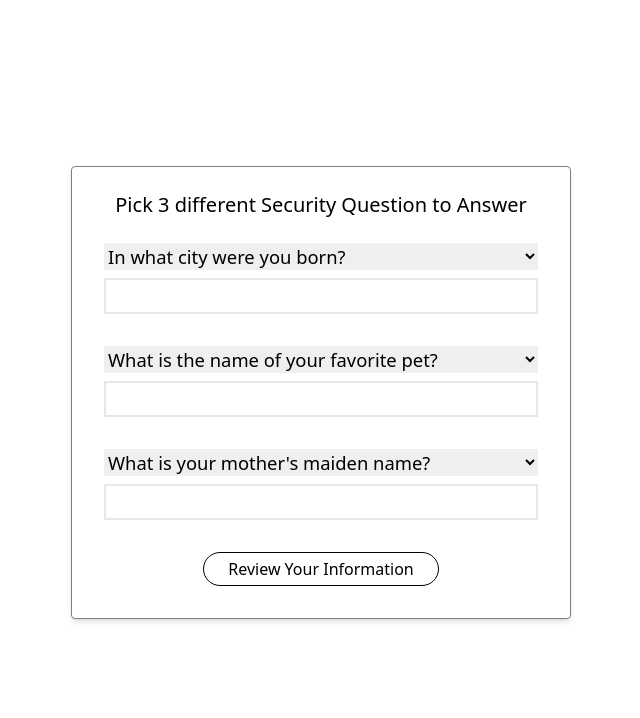
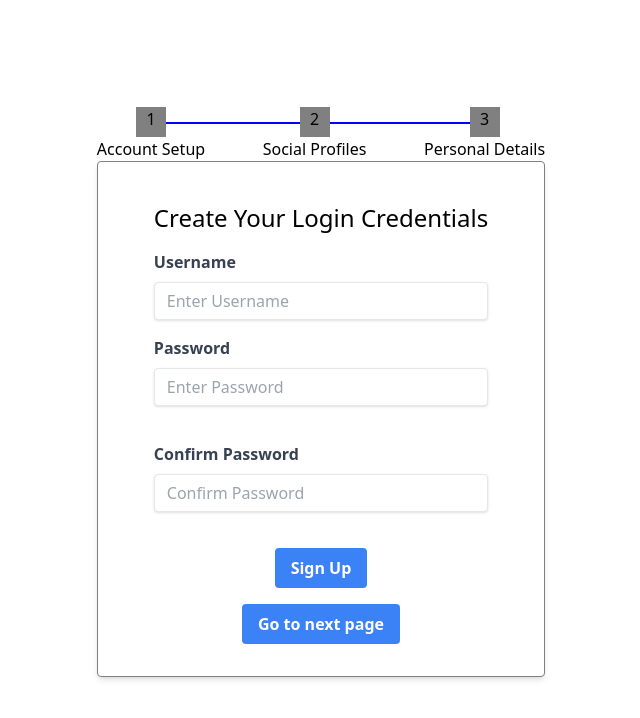
Before and after one commit to ssama8/EventstaGram, a React (Create React App) app in the folder client/: page /signup in a window 1280 px wide. Shown: the top 718 px of the page, without its empty margins (319-959 px from the left). Built offline with nearby package versions, Linux system fonts and the light colour scheme.

Commit message:
Added a form reducer to manage the state of the 3 step signup form

```diff
--- /dev/null
+++ b/client/src/components/authcomponents/EditInformation.js
@@ -0,0 +1,7 @@
+import React from "react";
+
+const EditInformation = () => {
+	return <div>EditInformation</div>;
+};
+
+export default EditInformation;
--- /dev/null
+++ b/client/src/components/authcomponents/FormRibbon.js
@@ -0,0 +1,49 @@
+import React from "react";
+import styled from "styled-components";
+const FormRibbon = () => {
+	return (
+		<Wrapper className='relative flex justify-between text-center'>
+			<div className='flex flex-col items-center'>
+				<div className='box'>
+					<span> 1</span>
+				</div>
+				<p>Account Setup</p>
+			</div>
+			<div className='flex flex-col items-center'>
+				<div className='box'>
+					<span> 2</span>
+				</div>
+				<p>Social Profiles</p>
+			</div>
+			<div className='flex flex-col items-center'>
+				<div className='box'>
+					<span>3</span>
+				</div>
+				<p>Personal Details</p>
+			</div>
+
+			<div className='line absolute'></div>
+		</Wrapper>
+	);
+};
+
+export default FormRibbon;
+const Wrapper = styled.section`
+	// div {
+	// 	background: green;
+	// }
+	.box {
+		background: grey;
+		width: 30px;
+		height: 30px;
+		// background: blue;
+	}
+	.line {
+		background: blue;
+		height: 2px;
+		left: 10%;
+		width: 80%;
+		top: 15px;
+		z-index: -1;
+	}
+`;
--- a/client/src/components/authcomponents/FunFact.js
+++ b/client/src/components/authcomponents/FunFact.js
@@ -2,16 +2,16 @@ import React from "react";
 
 const FunFact = () => {
 	return (
-		<div>
+		<div className='flex flex-col '>
 			<p>Whats one fun fact about you that nobody else knows?</p>
 			<input
 				type='text'
 				name=''
 				id=''
-				className='border-black border-2 my-4'
+				className='border-2 p-2 my-4 w-full'
 				placeholder='Enter here'
 			/>
-			<p className='text-xs'>
+			<p className='text-xs mb-3'>
 				PS: This will be referenced if you ever forget your login information
 			</p>
 		</div>
--- a/client/src/components/authcomponents/InitalSignUp.js
+++ b/client/src/components/authcomponents/InitalSignUp.js
@@ -18,11 +18,12 @@ const InitalSignUp = () => {
 		);
 	};
 	return (
-		<>
+		<div className='px-6'>
+			<h2 className='text-2xl my-4'>Create Your Login Credentials</h2>
 			<p className='error'>{message}</p>
 			<div className='mb-4'>
 				<label
-					className='block text-gray-700 text-sm font-bold mb-2'
+					className='block text-gray-700 text-l font-bold mb-2'
 					htmlFor='username'>
 					Username
 				</label>
@@ -38,7 +39,7 @@ const InitalSignUp = () => {
 
 			<div className='mb-6'>
 				<label
-					className='block text-gray-700 text-sm font-bold mb-2'
+					className='block text-gray-700 text-l font-bold mb-2'
 					htmlFor='password'>
 					Password
 				</label>
@@ -53,7 +54,7 @@ const InitalSignUp = () => {
 			</div>
 			<div className='mb-6'>
 				<label
-					className='block text-gray-700 text-sm font-bold mb-2'
+					className='block text-gray-700 text-l font-bold mb-2'
 					htmlFor='password'>
 					Confirm Password
 				</label>
@@ -74,7 +75,13 @@ const InitalSignUp = () => {
 					Sign Up
 				</button>
 			</div>
-		</>
+			<div className='text-center mt-4'>
+				<button className='bg-blue-500 hover:bg-blue-700 text-white font-bold py-2 px-4 rounded focus:outline-none focus:shadow-outline'>
+					{" "}
+					Go to next page
+				</button>
+			</div>
+		</div>
 	);
 };
 
--- /dev/null
+++ b/client/src/components/authcomponents/PersonalDetails.js
@@ -0,0 +1,15 @@
+import React from "react";
+
+import SecQuestionsContainer from "./SecQuestionsContainer";
+import FunFact from "./FunFact";
+const PersonalDetails = () => {
+	return (
+		<>
+			<SecQuestionsContainer />
+			<FunFact />
+			<button className='btn'>Review Your Information</button>
+		</>
+	);
+};
+
+export default PersonalDetails;
--- a/client/src/components/authcomponents/SecQuestionsContainer.js
+++ b/client/src/components/authcomponents/SecQuestionsContainer.js
@@ -81,10 +81,7 @@ const SecQuestionsContainer = () => {
 				name=''
 				id=''
 				value={question3.value}
-				onChange={handleThirdDropdown}
-
-				// className='border-black border-2'
-			>
+				onChange={handleThirdDropdown}>
 				{question3.choices.map((question, idx) => {
 					return (
 						<option value={question} key={idx}>
@@ -99,7 +96,6 @@ const SecQuestionsContainer = () => {
 				id='third-sec-question'
 				className='border-2'
 			/>
-			<button className='btn'>Review Your Information</button>
 		</Container>
 	);
 };
--- a/client/src/components/pages/Signup.js
+++ b/client/src/components/pages/Signup.js
@@ -5,20 +5,27 @@ import InitialSignUp from "../authcomponents/InitalSignUp";
 import FunFact from "../authcomponents/FunFact";
 import styled from "styled-components";
 import SecQuestionsContainer from "../authcomponents/SecQuestionsContainer";
+import FormRibbon from "../authcomponents/FormRibbon";
+import PersonalDetails from "../authcomponents/PersonalDetails";
 const Signup = () => {
 	const { username, password } = useSelector((state) => state.createUser);
-
+	const { formComponents, activeTab } = useSelector(
+		(state) => state.createSignupForm
+	);
 	return (
-		<Wrapper>
-			<form className='bg-white shadow-md rounded px-8 pt-6 pb-8 mb-4'>
-				{/* {!username && !password && <InitialSignUp />}
+		<Wrapper className='items-center flex justify-center'>
+			<section>
+				<FormRibbon />
+				<form className='bg-white shadow-md rounded px-8 pt-6 pb-8 mb-4'>
+					{/* {!username && !password && <InitialSignUp />}
 				{username && password && <FunFact />} */}
-				<SecQuestionsContainer />
-				{/* <FunFact /> */}
-			</form>
-			{/* <p className='text-center text-gray-500 text-xs'>
+					{formComponents[activeTab]}
+					{/* <FunFact /> */}
+				</form>
+				{/* <p className='text-center text-gray-500 text-xs'>
 				&copy;2020 Acme Corp. All rights reserved.
 			</p> */}
+			</section>
 		</Wrapper>
 	);
 };
@@ -28,13 +35,10 @@ export default Signup;
 const Wrapper = styled.section`
 	width: 100vw;
 	height: 100vh;
-	justify-content: center;
-	display: flex;
 
 	form {
 		max-width: 500px;
 		align-self: center;
-		justify-self: center;
 		border: 1px solid grey;
 	}
 `;
--- a/client/src/features/createUser/createUserSlice.js
+++ b/client/src/features/createUser/createUserSlice.js
@@ -31,6 +31,10 @@ const initialState = {
 	password: "",
 	message: "",
 	securityMessage: "",
+	formState: {
+		states: ["Account Setup", "Social Profiles", "Personal Details"],
+		active: 0,
+	},
 };
 
 const createUserSlice = createSlice({
@@ -52,7 +56,6 @@ const createUserSlice = createSlice({
 			} else {
 				questionObj.question3.value = question;
 			}
-			// console.log(state.q);
 		},
 		checkInformationValid: (state, action) => {
 			const { username, password, confirmPassword } = action.payload;
@@ -96,7 +99,6 @@ const createUserSlice = createSlice({
 			state.password = password;
 
 			state.message = "Success";
-			// console.log(username, password, confirmPassword);
 		},
 	},
 });
--- /dev/null
+++ b/client/src/features/createUser/signupForm.js
@@ -0,0 +1,17 @@
+import { createSlice } from "@reduxjs/toolkit";
+import InitalSignUp from "../../components/authcomponents/InitalSignUp";
+import PersonalDetails from "../../components/authcomponents/PersonalDetails";
+import EditInformation from "../../components/authcomponents/EditInformation";
+const initialState = {
+	formTabs: ["Account Setup", "Personal Details", "Confirm Information"],
+	formComponents: [<InitalSignUp />, <PersonalDetails />, <EditInformation />],
+	activeTab: 0,
+};
+
+const createSignupFormSlice = createSlice({
+	name: "createSignupForm",
+	initialState,
+	reducers: {},
+});
+
+export default createSignupFormSlice.reducer;
--- a/client/src/reportWebVitals.js
+++ /dev/null
@@ -1,13 +0,0 @@
-const reportWebVitals = onPerfEntry => {
-  if (onPerfEntry && onPerfEntry instanceof Function) {
-    import('web-vitals').then(({ getCLS, getFID, getFCP, getLCP, getTTFB }) => {
-      getCLS(onPerfEntry);
-      getFID(onPerfEntry);
-      getFCP(onPerfEntry);
-      getLCP(onPerfEntry);
-      getTTFB(onPerfEntry);
-    });
-  }
-};
-
-export default reportWebVitals;
--- a/client/src/store.js
+++ b/client/src/store.js
@@ -2,10 +2,12 @@ import { configureStore } from "@reduxjs/toolkit";
 import authentication from "./features/authentication/authenticationSlice";
 import modal from "./features/modal/modalSlice";
 import createUser from "./features/createUser/createUserSlice";
+import createSignupForm from "./features/createUser/signupForm";
 export const store = configureStore({
 	reducer: {
 		authentication,
 		modal,
 		createUser,
+		createSignupForm,
 	},
 });
```
Also changed, not shown: client/src/setupTests.js (deleted, +0 -5 lines).
